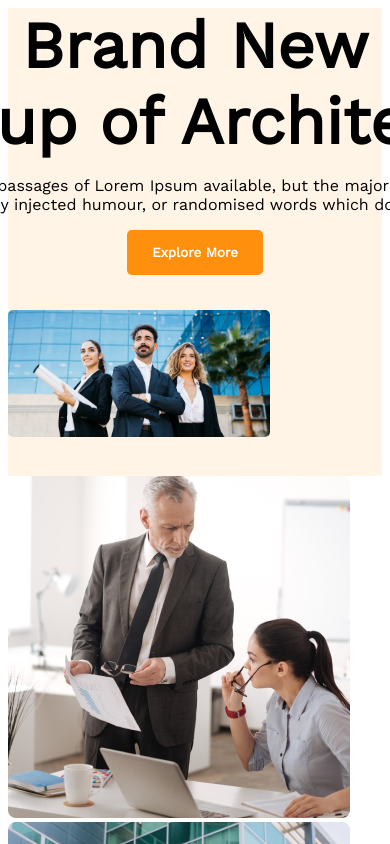
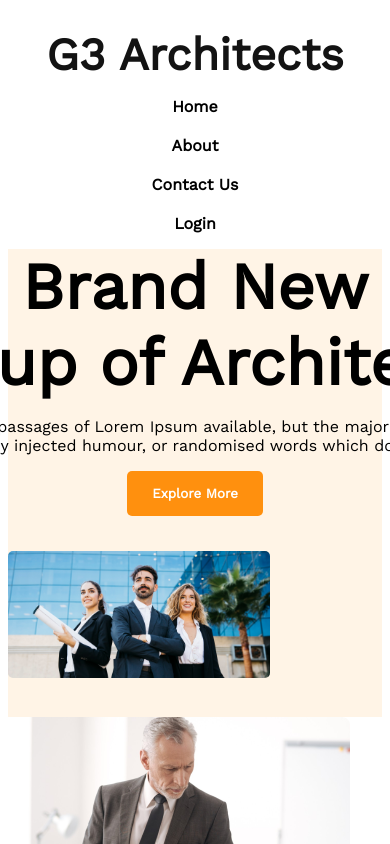
Before and after one commit to fahim-al-mahmud/architect, a plain HTML site: page index.html in a window 390 px wide. Shown: the top 844 px of the page. Drawn offline with nearby package versions, Linux system fonts and the light colour scheme.

Commit message:
nav responsive

```diff
--- a/css/style.css
+++ b/css/style.css
@@ -50,6 +50,31 @@
     font-size: 35px;
 }
 
+
+/*----------
+ Nav Bar
+ ----------*/
+nav {
+    display: flex;
+    justify-content: space-between;
+    margin: 20px 130px 0px 130px;
+}
+
+.nav-title {
+    font-weight: 700;
+    font-size: 45px;
+    color: #131313;
+}
+
+nav ul {
+    display: flex;
+    font-weight: 700;
+}
+
+nav li {
+    list-style: none;
+    margin-left: 50px;
+}
 
 /*----------
  Top Section
@@ -129,3 +154,45 @@
     gap: 100px;
     justify-content: space-around;
 }
+
+
+/* footer */
+.footer {
+    width: 80%;
+    margin: 50px 0;
+    padding: 20px;
+    text-align: center;
+    background-color: bisque;
+    color: rgb(46, 44, 44);
+}
+
+
+
+/*------------
+    Responsive
+------------- */
+
+@media screen and (max-width: 576px) {
+    nav {
+        flex-direction: column;
+        margin: 0;
+        justify-content: center;
+    }
+
+    .nav-title {
+        margin-bottom: 0px;
+        margin-top: 20px;
+    }
+
+    nav ul {
+        display: flex;
+        flex-direction: column;
+        align-items: center;
+        gap: 20px;
+        padding: 0;
+    }
+
+    nav li {
+        margin: 0;
+    }
+}
--- a/index.html
+++ b/index.html
@@ -19,7 +19,15 @@
 
 <body>
     <header>
-
+        <nav>
+            <h2 class="nav-title">G3 Architects</h2>
+            <ul>
+                <li>Home</li>
+                <li>About</li>
+                <li>Contact Us</li>
+                <li>Login</li>
+            </ul>
+        </nav>
     </header>
     <main>
         <!------------
@@ -126,8 +134,8 @@
 
         </section>
     </main>
-    <footer>
-
+    <footer class="footer">
+        <p>All rights reserved copyright@2023 startup landing page design</p>
     </footer>
 </body>
 
```
